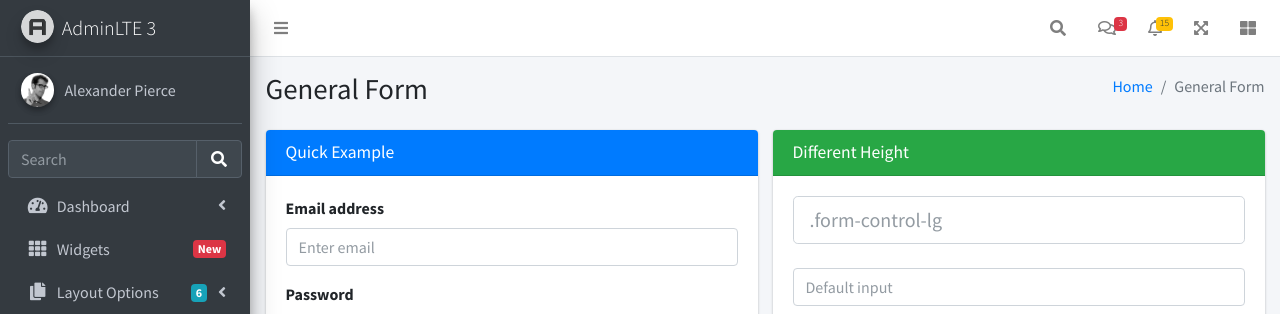
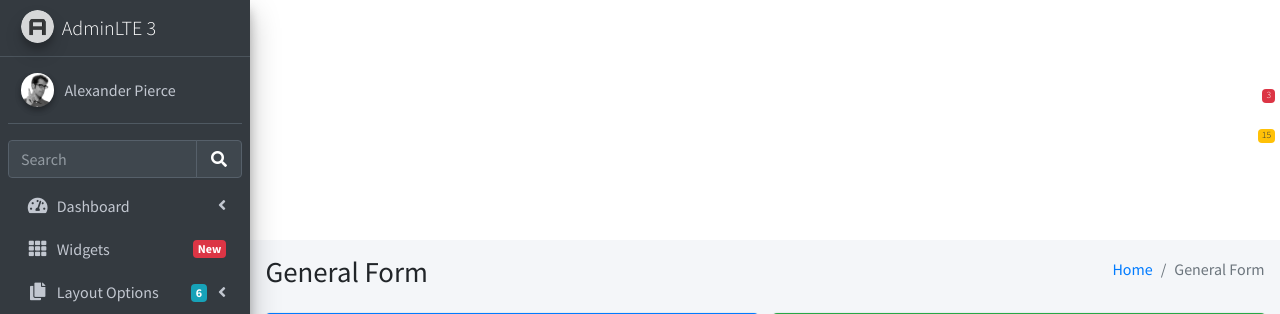
Before and after one commit to pankaj296/TestProject, a PHP site: page /login.php in a window 1280 px wide. Shown: the top 314 px of the page. Run offline with PHP 8.4, Linux system fonts and the light colour scheme; a stand-in replaces the project's code that opens the database connection; some libraries are stand-ins or nearby versions.

Commit message:
Comment added

```diff
--- a/login.php
+++ b/login.php
@@ -15,7 +15,7 @@
 <body class="hold-transition sidebar-mini">
 <div class="wrapper">
   <!-- Navbar -->
-  <nav class="main-header navbar navbar-expand navbar-white navbar-light">
+  <!-- <nav class="main-header navbar navbar-expand navbar-white navbar-light"> -->
     <!-- Left navbar links -->
     <ul class="navbar-nav">
       <li class="nav-item">
```
